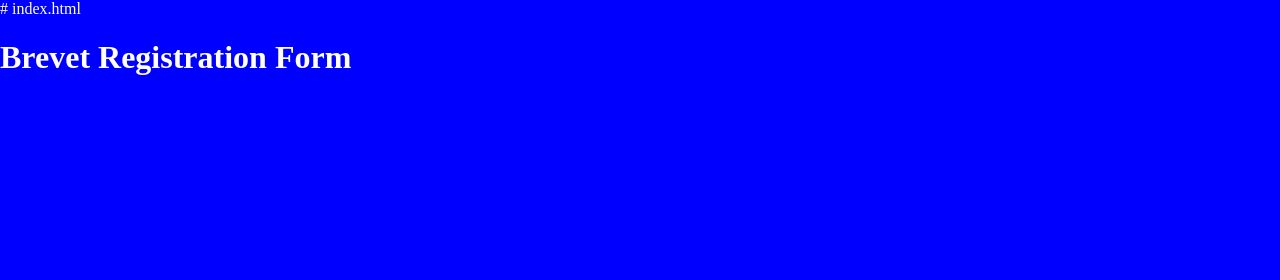
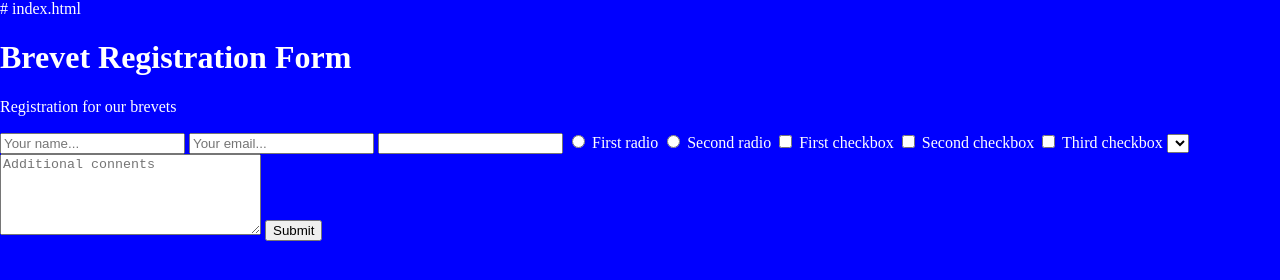
Before and after one commit to vzeljko/fcc_responsive_web, a plain HTML site: page 1_survey_form/index.html in a window 1280 px wide. Drawn offline with Linux system fonts and the light colour scheme.

Commit message:
added some html

```diff
--- a/1_survey_form/index.html
+++ b/1_survey_form/index.html
@@ -8,6 +8,35 @@
 	</head>
 	<body>
 		<h1 id="title">Brevet Registration Form</h1>
+		<p id="description">Registration for our brevets</p>
+
+		<form id="survey-form">
+			<label for="name" id="name-label">
+				<input id="name" type="text" placeholder="Your name..." required></label>
+			<label for="email" id="email-label">
+				<input id="email" type="email" placeholder="Your email..." required></label>
+			<label for="number" id="number-label">
+				<input id="number" type="text" min="18" max="120"></label>
+
+			<input type="radio" name="radio-group"> First radio
+			<input type="radio" name="radio-group"> Second radio
+
+			<input type="checkbox" value="first-checkbox"> First checkbox
+			<input type="checkbox" value="second-checkbox"> Second checkbox
+			<input type="checkbox" value="third-checkbox"> Third checkbox
+
+
+			<select id="dropdown">
+				<option value="1"></option>
+				<option value="2"></option>
+				<option value="3"></option>
+			</select>
+
+			<textarea rows="5" cols="30" placeholder="Additional connents"></textarea>
+
+			<button type="submit" id="submit">Submit</button>
+		</form>
+
 
 	</body>
 </html>
```
